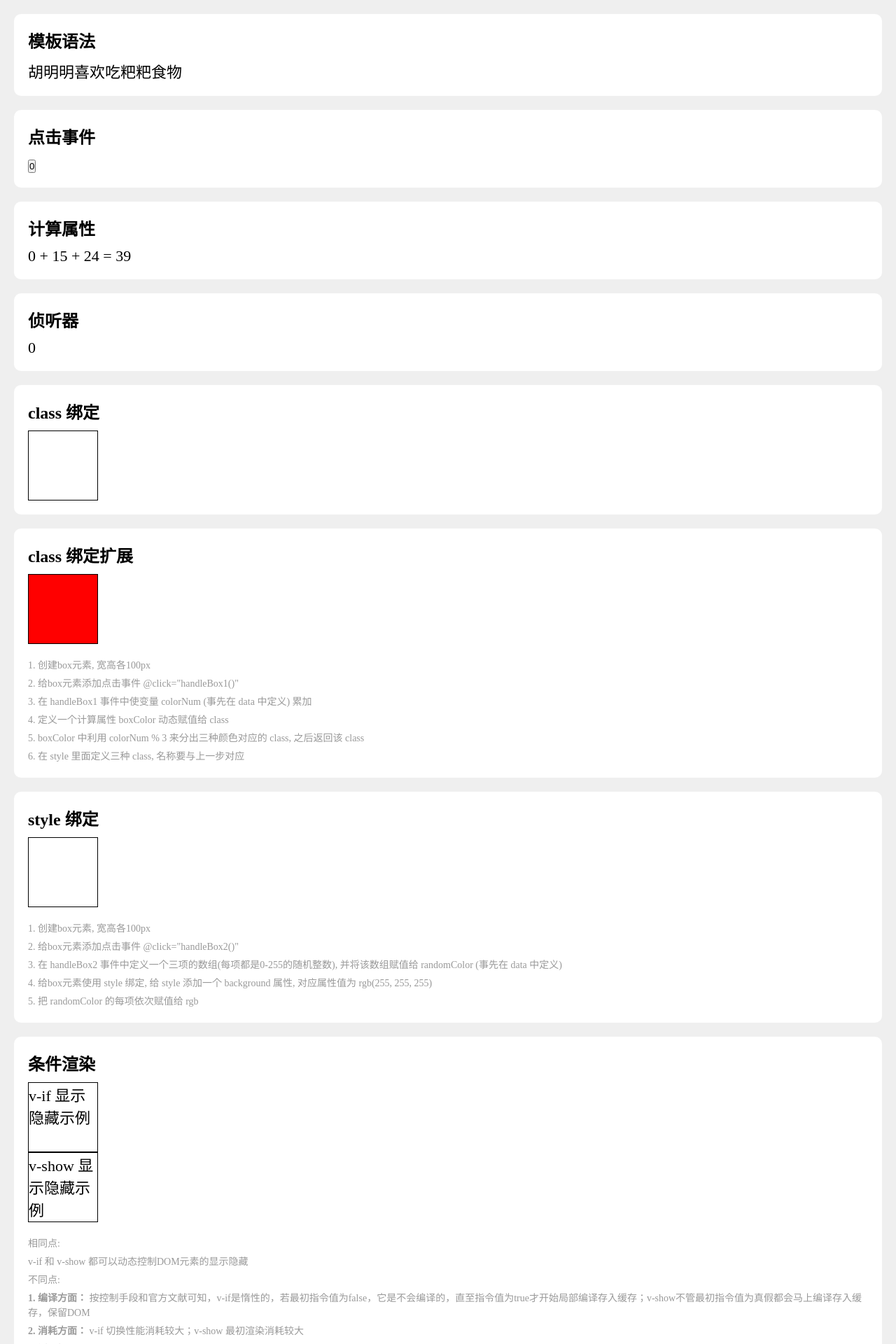
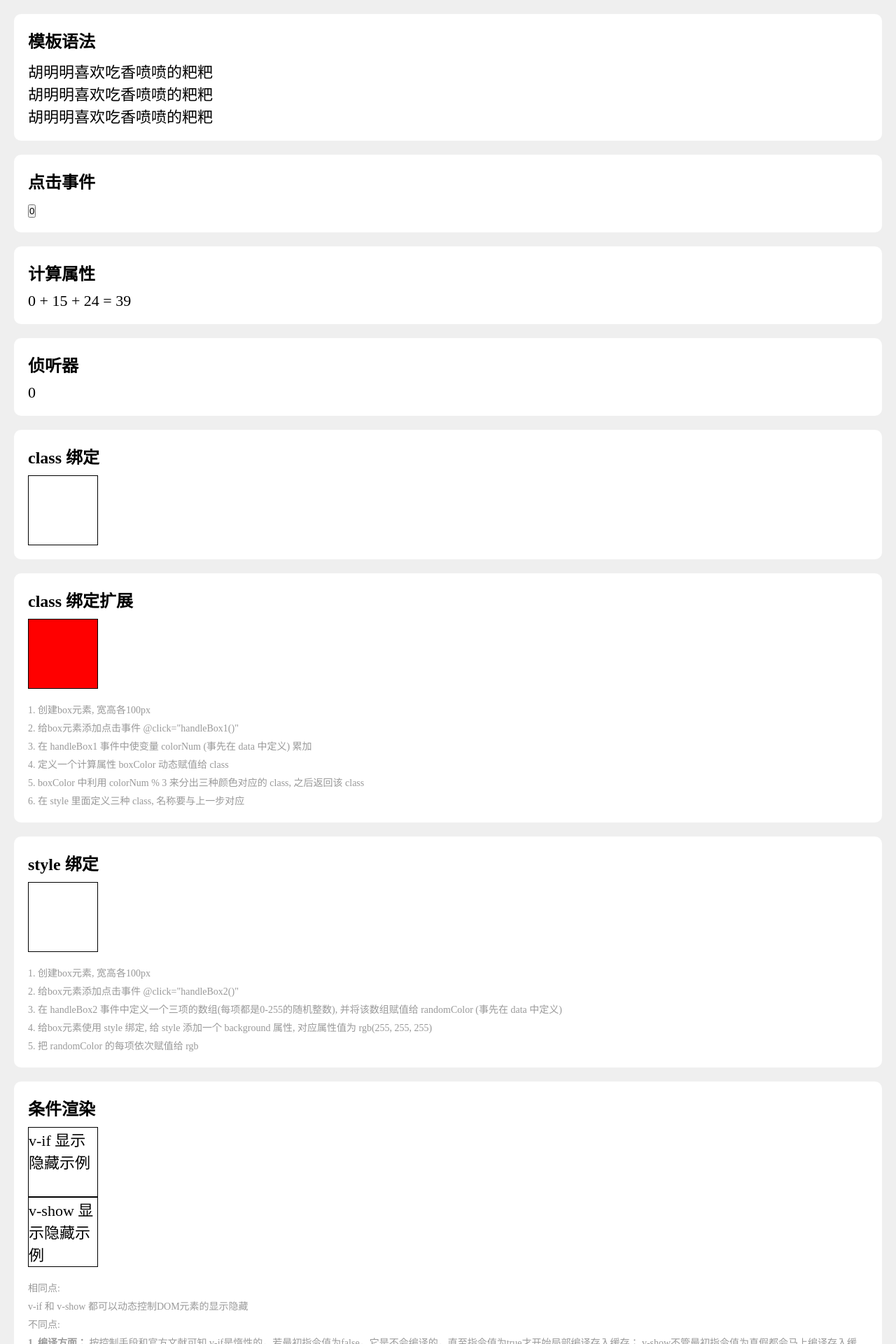
Before and after one commit to shenxianhui/hmm-admin, a Vue app: page /demo in a window 1280 px wide. Shown: the top 1920 px of the page at 70% size. Built offline with nearby package versions, Linux system fonts and the light colour scheme.

Commit message:
feat: 修改demo文件

```diff
--- a/src/views/demo.vue
+++ b/src/views/demo.vue
@@ -3,14 +3,31 @@
     <!-- 模板语法 -->
     <div class="demo-item">
       <h2>模板语法</h2>
-      <div class="demo-item-content">胡明明喜欢吃{{ foods }}食物</div>
+      <!-- 多个双括号拼接 -->
+      <div class="demo-item-content">
+        胡明明喜欢吃{{ foodType }}的{{ foods }}
+      </div>
+      <!-- 字符串拼接 -->
+      <div class="demo-item-content">
+        胡明明喜欢吃{{ foodType + '的' + foods }}
+      </div>
+      <!-- 模板字符串 -->
+      <div class="demo-item-content">
+        胡明明喜欢吃{{ `${foodType}的${foods}` }}
+      </div>
     </div>
 
     <!-- 点击事件 -->
     <div class="demo-item">
       <h2>点击事件</h2>
       <div class="demo-item-content">
-        <button @click="handleNum()">{{ num }}</button>
+        <button
+          @click="handleNum()"
+          @mouseleave="onMouseleave()"
+          @mouseenter="onMonseenter()"
+        >
+          {{ num }}
+        </button>
       </div>
     </div>
 
@@ -105,9 +122,11 @@
       <div class="demo-item-content">
         <div class="demo-item-content-box" @click="isShow = !isShow">
           <span v-if="isShow">v-if 显示隐藏示例</span>
+          <span v-else>haha</span>
         </div>
         <div class="demo-item-content-box" @click="isShow1 = !isShow1">
           <span v-show="isShow1">v-show 显示隐藏示例</span>
+          <span v-show="!isShow1">haha</span>
         </div>
         <ul class="demo-item-content-text">
           <li>相同点:</li>
@@ -115,7 +134,9 @@
           <li>不同点:</li>
           <li>
             <b>1. 编译方面：</b>
-            按控制手段和官方文献可知，v-if是惰性的，若最初指令值为false，它是不会编译的，直至指令值为true才开始局部编译存入缓存；v-show不管最初指令值为真假都会马上编译存入缓存，保留DOM
+            按控制手段和官方文献可知
+            v-if是惰性的，若最初指令值为false，它是不会编译的，直至指令值为true才开始局部编译存入缓存；
+            v-show不管最初指令值为真假都会马上编译存入缓存，保留DOM
           </li>
           <li>
             <b>2. 消耗方面：</b>
@@ -201,6 +222,7 @@ export default {
   // 当前组件的数据
   data() {
     return {
+      foodType: '香喷喷',
       foods: '粑粑',
       num: 0,
       num1: 15,
@@ -272,6 +294,13 @@ export default {
     handleNum() {
       this.num++
     },
+    onMouseleave() {
+      this.num -= 2
+    },
+    onMonseenter() {
+      // this.num = this.num * 2
+      this.num *= 2
+    },
     handleBox() {
       this.isActive = !this.isActive
     },
```
